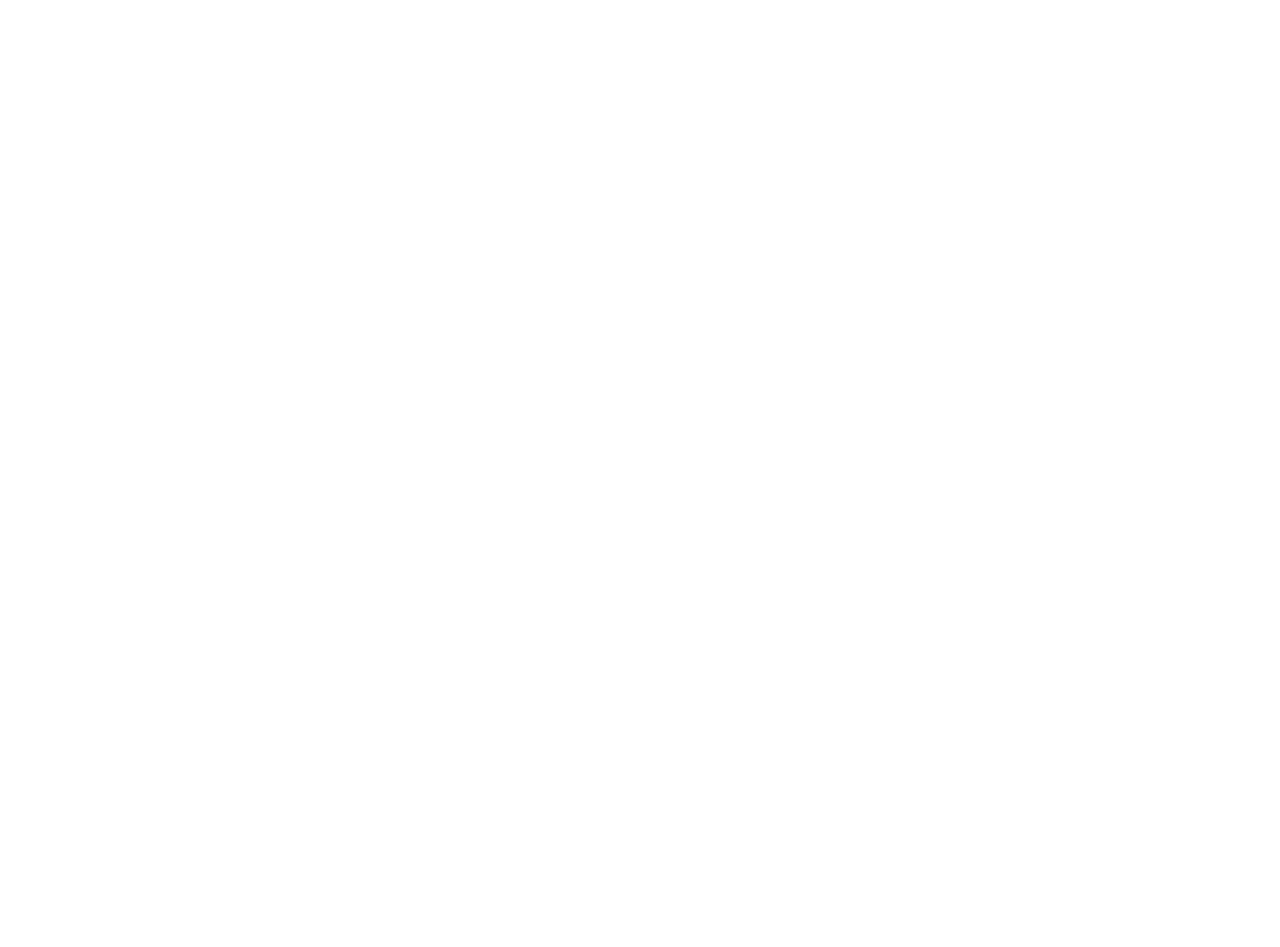
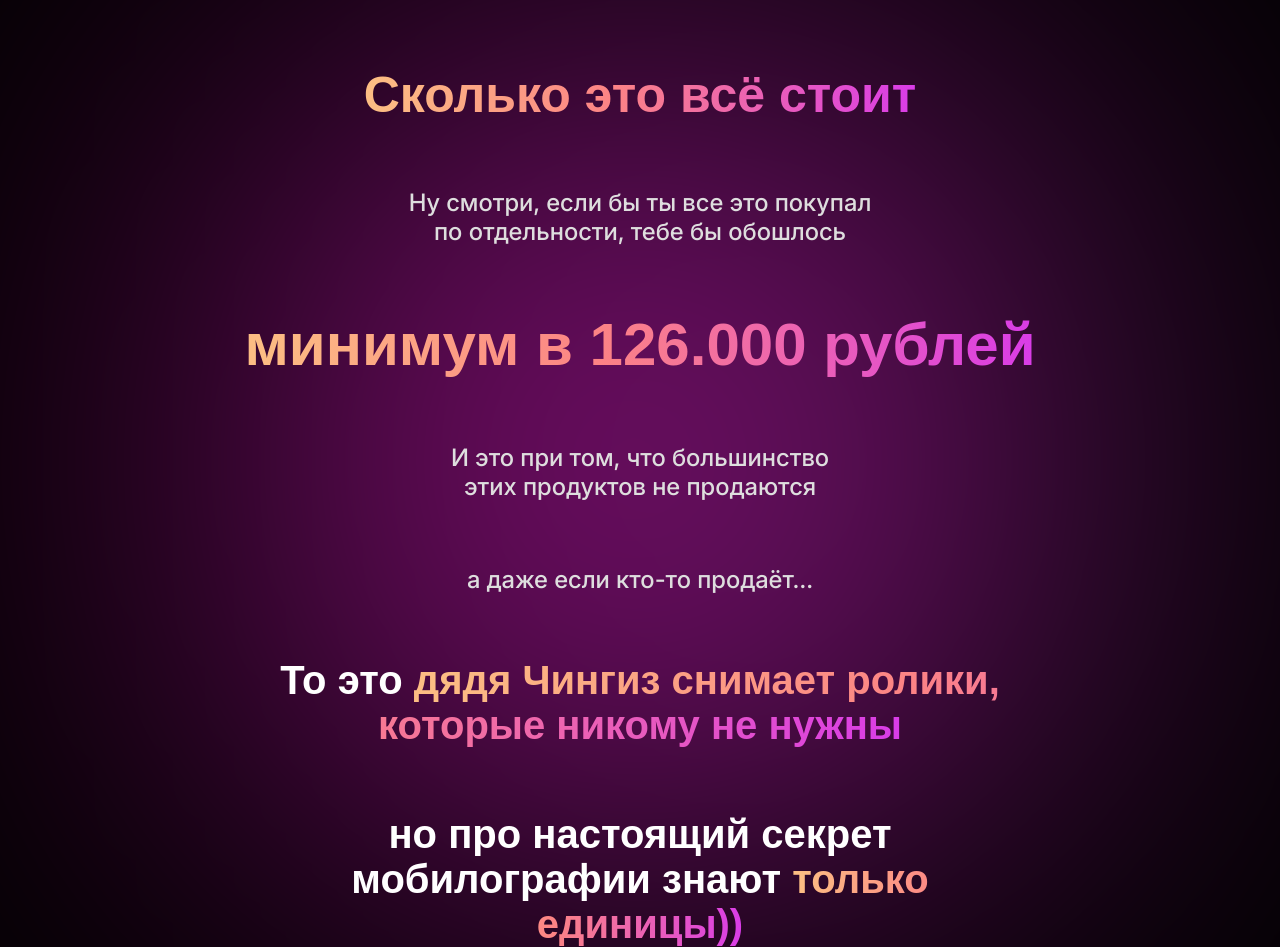
Before and after one commit to shokirov7/ibragimov, a React (Vite) app: page / in a window 1280 px wide. Shown: the part 5720-6667 px from the top of the page. Before the commit the page ends 5429 px from the top, so only its background shows below. Built offline with nearby package versions, Linux system fonts and the light colour scheme.

Commit message:
Add files via upload

```diff
--- a/src/components/modules/Modules.css
+++ b/src/components/modules/Modules.css
@@ -72,9 +72,13 @@
   align-items: center;
   justify-content: center;
   border-radius: 50%;
+  transition: all .3s;
+}
+.module_icon.active{
+  rotate: -180deg;
 }
 .module_top:hover .module_icon {
-  background: #3c3c3c;
+  background: #565656;
 }
 .module_bottom {
   padding: 0 20px;
--- a/src/components/modules/Modules.jsx
+++ b/src/components/modules/Modules.jsx
@@ -94,7 +94,7 @@
             >
               <div className="module_top" onClick={() => toggle(i)}>
                 <h1 className="module_name">{e.name}</h1>
-                <div className="module_icon">
+                <div className={selected === i ? 'module_icon active' : 'module_icon'}>
                   <svg
                     xmlns="http://www.w3.org/2000/svg"
                     width="24"
--- /dev/null
+++ b/src/components/price/Price.css
@@ -0,0 +1,79 @@
+.price {
+  position: relative;
+}
+.price_bg {
+  position: absolute;
+  width: 650px;
+  height: 650px;
+  z-index: 0;
+  top: 50%;
+  left: 50%;
+  border-radius: 50%;
+  border: 1px solid red;
+  filter: blur(250px);
+  transform: translate(-50%, -50%);
+  background: linear-gradient(90deg, #f300bf 0%, #d93ce8 100%);
+}
+.price_container {
+  position: relative;
+  margin-top: 4rem;
+  display: flex;
+  align-items: center;
+  flex-direction: column;
+  gap: 4rem;
+  color: #fff;
+  z-index: 1;
+}
+.price_title1,
+.price_title3,
+.price_title5,
+.price_title6 {
+  color: #dedede;
+  text-align: center;
+  font-family: inter;
+  font-size: 24px;
+}
+.price_title2,
+.price_title4,
+.price_title7 span,
+.price_title8 span {
+  text-align: center;
+  font-family: Arial;
+  font-weight: 900;
+  font-size: 50px;
+  background: linear-gradient(90deg, #fcbd83 2%, #fc8385 45%, #d93ce8 100%);
+  background-clip: text;
+  -webkit-background-clip: text;
+  -webkit-text-fill-color: transparent;
+}
+.price_title3 {
+  width: 30rem;
+}
+.price_title5 {
+  width: 25rem;
+}
+.price_title4 {
+  font-size: 60px;
+}
+.price_title7 {
+  width: 50rem;
+  text-align: center;
+  /* border: 1px solid red; */
+  font-family: Arial;
+  font-weight: 900;
+  font-size: 40px;
+  color: #fff;
+}
+.price_title7 span {
+  font-size: 40px !important;
+}
+.price_title8 {
+  text-align: center;
+  font-family: Arial;
+  font-weight: 900;
+  width: 45rem;
+  font-size: 40px !important;
+}
+.price_title8 span {
+  font-size: 40px !important;
+}
--- /dev/null
+++ b/src/components/price/Price.jsx
@@ -0,0 +1,31 @@
+import React from "react";
+import "./Price.css";
+
+function Price() {
+  return (
+    <div className="price">
+      <div className="price_container">
+        <span className="price_title1">Окей</span>
+        <h1 className="price_title2">Сколько это всё стоит</h1>
+        <p className="price_title3">
+          Ну смотри, если бы ты все это покупал по отдельности, тебе бы обошлось
+        </p>
+        <h2 className="price_title4">минимум в 126.000 рублей</h2>
+        <p className="price_title5">
+          И это при том, что большинство этих продуктов не продаются
+        </p>
+        <p className="price_title6">а даже если кто-то продаёт…</p>
+        <h3 className="price_title7">
+          То это{" "}
+          <span>дядя Чингиз снимает ролики, которые никому не нужны</span>
+        </h3>
+        <h4 className="price_title8">
+          но про настоящий секрет мобилографии знают <span>только единицы))</span>
+        </h4>
+      </div>
+      <div className="price_bg"></div>
+    </div>
+  );
+}
+
+export default Price;
--- a/src/pages/home/Home.jsx
+++ b/src/pages/home/Home.jsx
@@ -5,6 +5,7 @@
 import Ways from "../../components/ways/Ways";
 import Courses from "../../components/courses/Courses";
 import Modules from "../../components/modules/Modules";
+import Price from "../../components/price/Price";
 
 function Home() {
   return (
@@ -18,6 +19,8 @@
       <Ways />
       <div className="glow_line glow_line_mod"></div>
       <Modules />
+      <div className="glow_line"></div>
+      <Price />
     </div>
   );
 }
```
